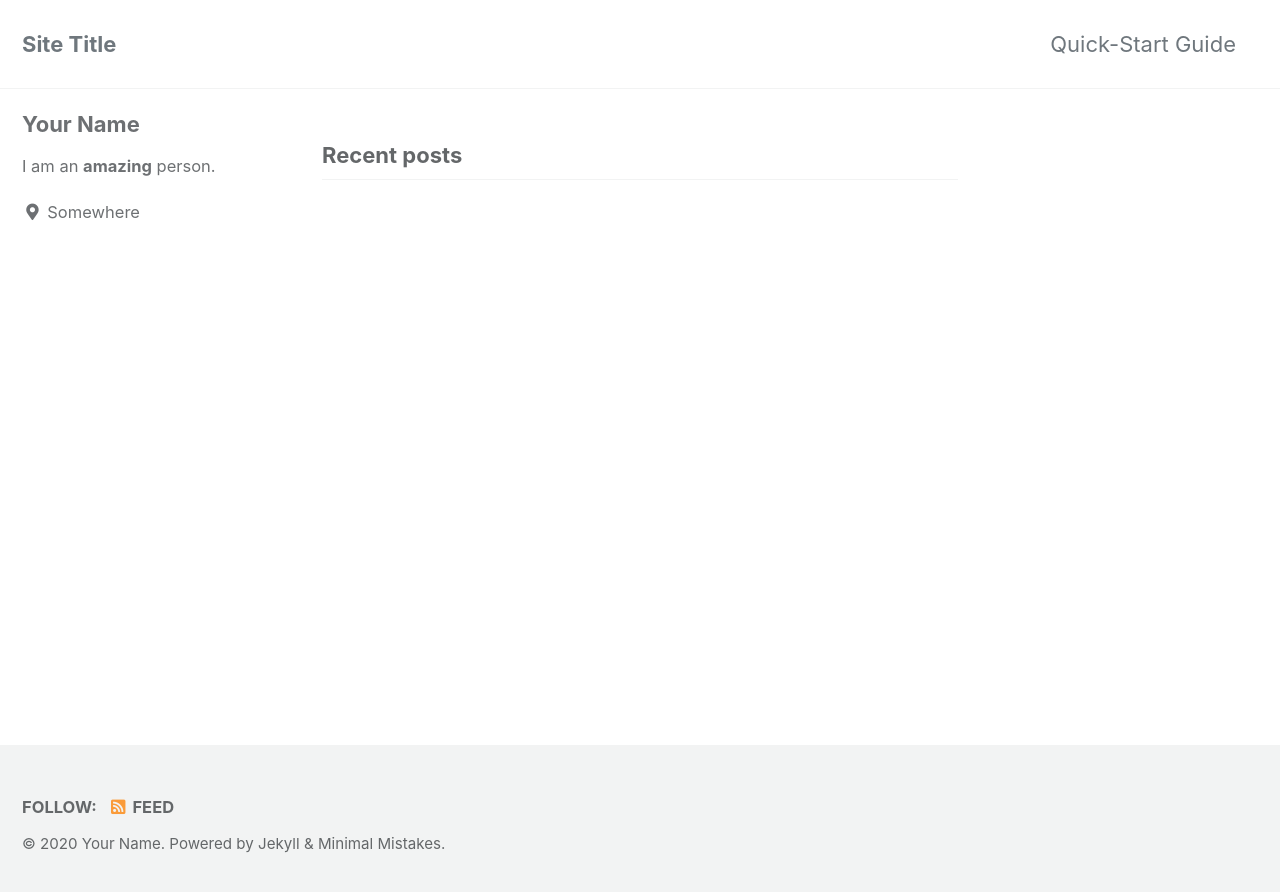
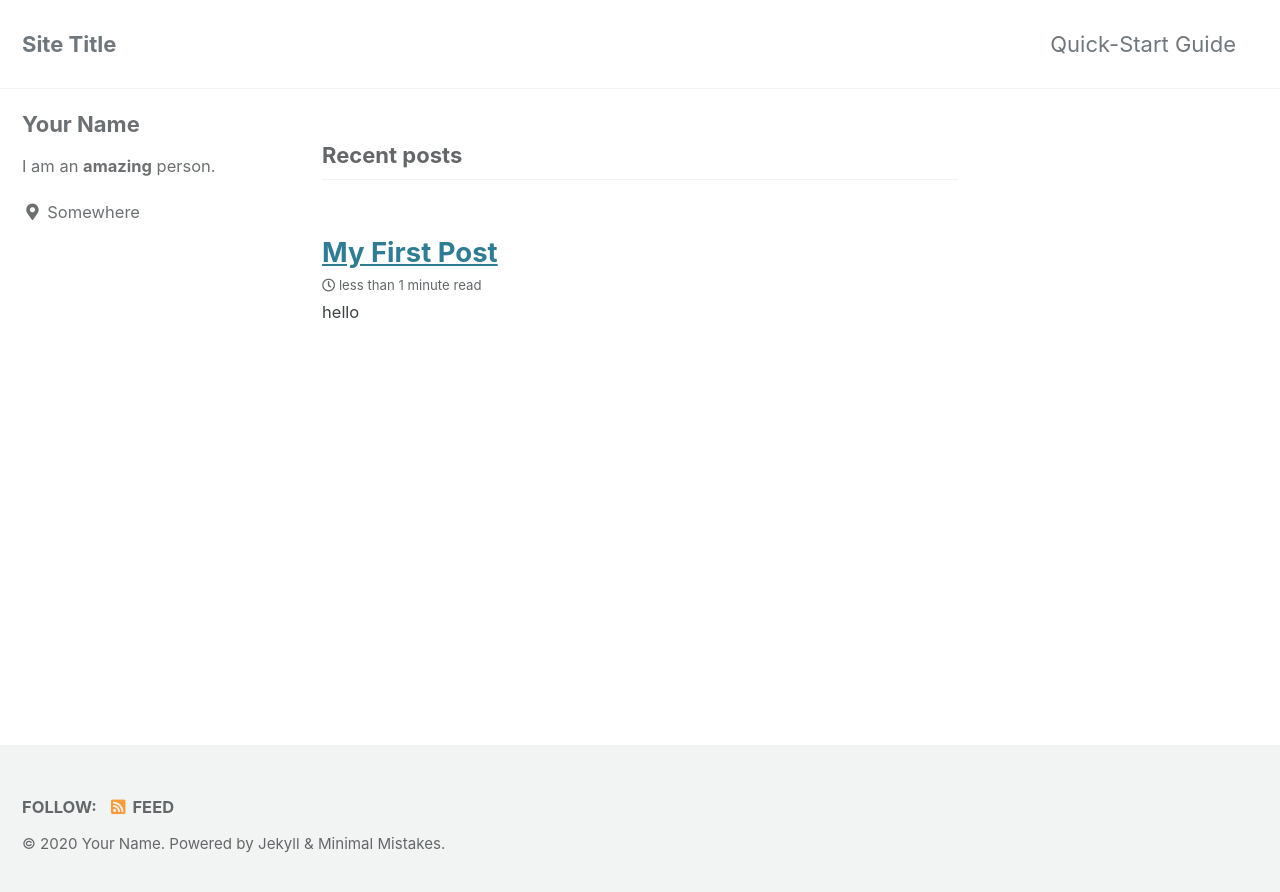
Before and after one commit to ParkHyunki/ParkHyunki.github.io, a Jekyll site: the page built from index.html, in a window 1280 px wide. Shown: the top 892 px of the page. Built offline with Jekyll 4.4.1, drawn with Linux system fonts in a browser that asks for light colours; cached includes are drawn as plain includes; the list of posts is cut into pages by our own code.

Commit message:
blog_upload

```diff
--- /dev/null
+++ b/_includes/mathjax_support.html
@@ -0,0 +1,6 @@
+<script type="text/x-mathjax-config">
+    MathJax.Hub.Config({
+        tex2jax: {inlineMath: [['$','$'],['\\(','\\)']]}
+    });
+</script>
+<script src="https://cdn.mathjax.org/mathjax/latest/MathJax.js?config=TeX-AMS-MML_HTMLorMML"></script>
--- a/_layouts/default.html
+++ b/_layouts/default.html
@@ -12,6 +12,9 @@
   <head>
     {% include head.html %}
     {% include head/custom.html %}
+
+    {% include mathjax_support.html %}
+
   </head>
 
   <body class="layout--{{ page.layout | default: layout.layout }}{% if page.classes or layout.classes %}{{ page.classes | default: layout.classes | join: ' ' | prepend: ' ' }}{% endif %}">
--- /dev/null
+++ b/_posts/2020-08-13-hello.md
@@ -0,0 +1,22 @@
+---
+toc : true
+
+title : "My First Post"
+
+category :
+    - hello
+
+tag :
+    - hello
+
+---
+
+## hello
+
+### hello
+
+#### hello
+
+$$hello$$
+
+$ hello$
```
